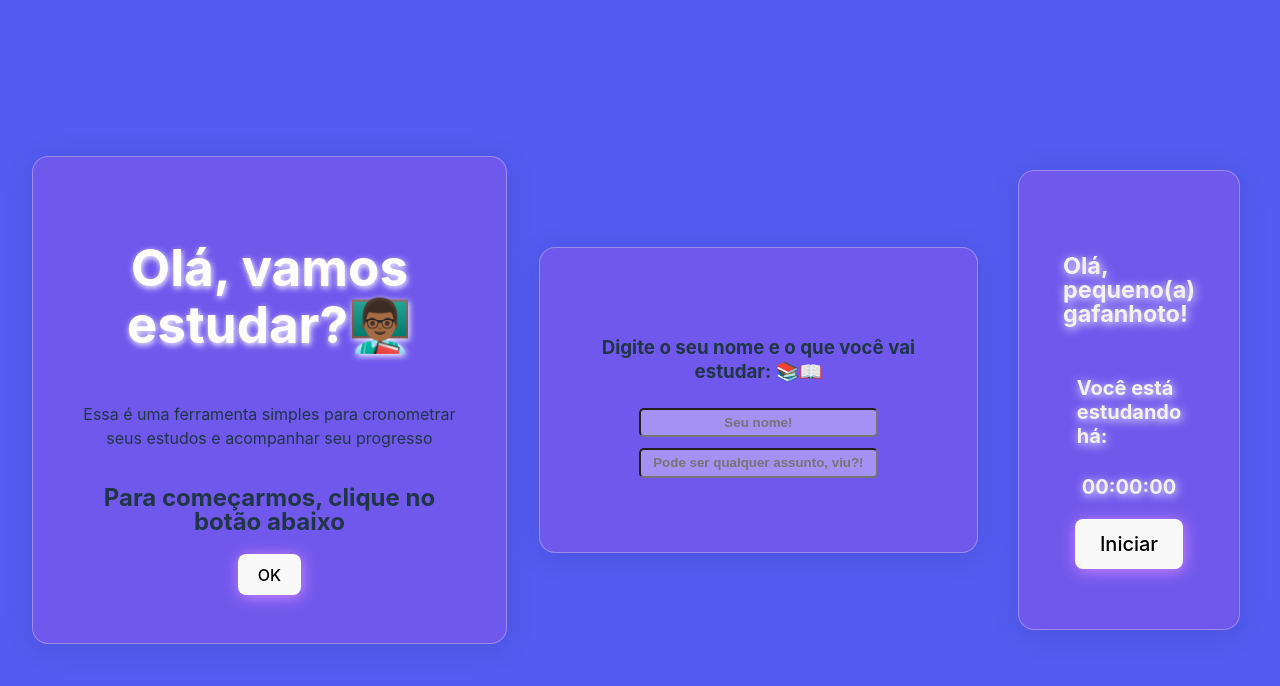
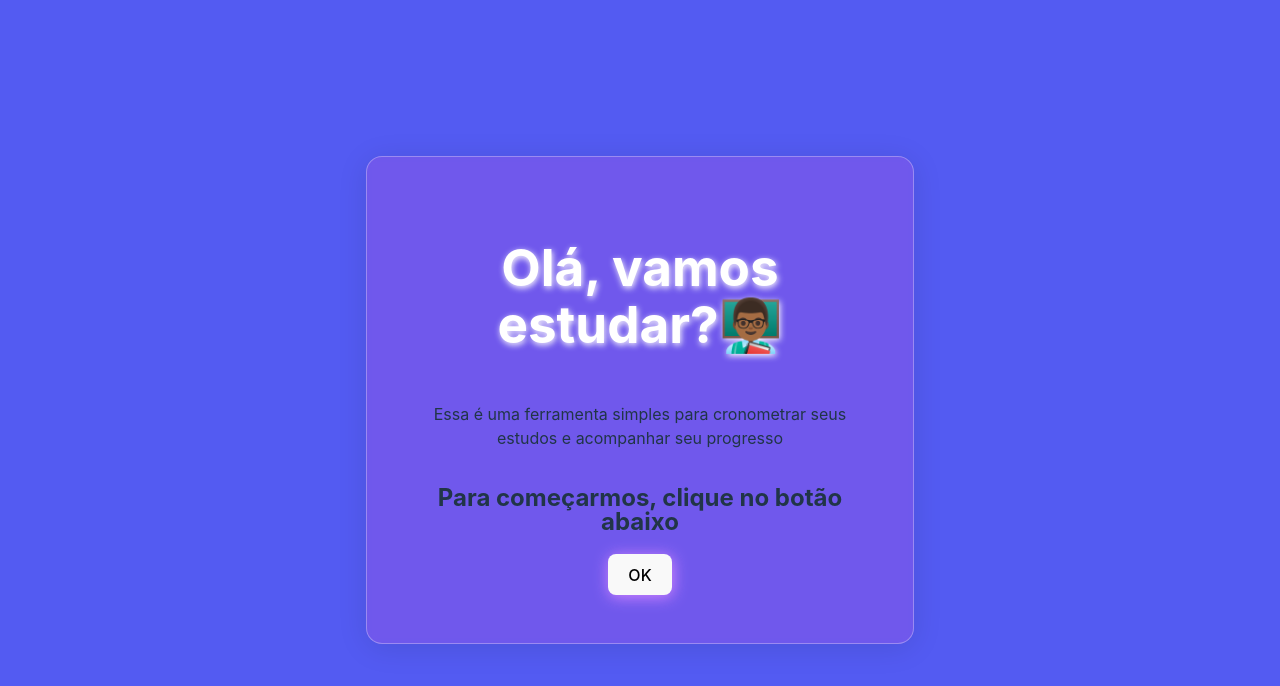
Before and after one commit to thiagosaidm/Contabilizador-de-Estudos, a React (Vite) app in the folder contabilizador/: page / in a window 1280 px wide. Shown: the top 686 px of the page. Built offline with nearby package versions, Linux system fonts and the light colour scheme.

Commit message:
"Implementação das Rotas"

```diff
--- a/contabilizador/src/App.jsx
+++ b/contabilizador/src/App.jsx
@@ -1,13 +1,16 @@
 //components
 
-import Home from './Components/Home/Home'
+import {BrowserRouter as Router, Routes, Route} from 'react-router-dom'
+
+
+import Home from './pages/Home/Home'
 import { useState } from 'react'
-import Timer from './Components/Timer/Timer'
+import Timer from './pages/Timer/Timer'
 
 
 import './App.css'
-import Form from './Components/Form/Form'
-import Saudacao from './Components/Saudacao/Saudacao'
+import Form from './pages/Form/Form'
+
 
 
 function App() {
@@ -17,15 +20,17 @@ function App() {
 
 
   return (
-    <div className="App">
+    <Router>
+      <Routes>
+      <Route path='/' element={<Home/>}/>
+        <Route path='/form'  element={<Form  setNome={setNome} setAssunto={setAssunto}/>}/>
+        <Route path='/timer' element={<Timer  nome = {nome} assunto= {assunto}/>}/>
+      </Routes>
 
 
-        <Home />
-        <Form  setNome={setNome} setAssunto={setAssunto}/>
-        <Timer  nome = {nome} assunto= {assunto}/>
 
 
-    </div>
+    </Router>
   )
 }
 
--- a/contabilizador/src/Components/Form/Form.jsx
+++ b/contabilizador/src/pages/Form/Form.jsx
@@ -1,4 +1,4 @@
-import { useState } from "react";
+import { Link } from "react-router-dom";
 
 
 function Form({setNome, setAssunto}) {
@@ -13,6 +13,8 @@ function Form({setNome, setAssunto}) {
 
             <input type="text" name="assunto" placeholder="Pode ser qualquer assunto, viu?!"
             onChange={(e)=> setAssunto(e.target.value)} />
+
+            <Link to='/timer'><button>OK</button></Link>
         </div>
     )
 }
--- a/contabilizador/src/Components/Home/Home.jsx
+++ b/contabilizador/src/pages/Home/Home.jsx
@@ -1,3 +1,5 @@
+import { Link } from "react-router-dom";
+
 
 function Home() {
 
@@ -11,7 +13,7 @@ function Home() {
 
                 <h2>Para começarmos, clique no botão abaixo</h2>
 
-                <button>OK</button>
+                <Link to='/form'><button>OK</button></Link>
 
         </div>
     )
--- a/contabilizador/src/Components/Timer/Timer.jsx
+++ b/contabilizador/src/pages/Timer/Timer.jsx
@@ -1,8 +1,8 @@
 
 import React, { useState, useEffect } from 'react';
 
-import Saudacao from '../Saudacao/Saudacao';
-import Assunto from '../Assunto/Assunto';
+import Saudacao from '../../Components/Saudacao/Saudacao';
+import Assunto from '../../Components/Assunto/Assunto';
 
 
 function Timer({nome, assunto}) {
```
